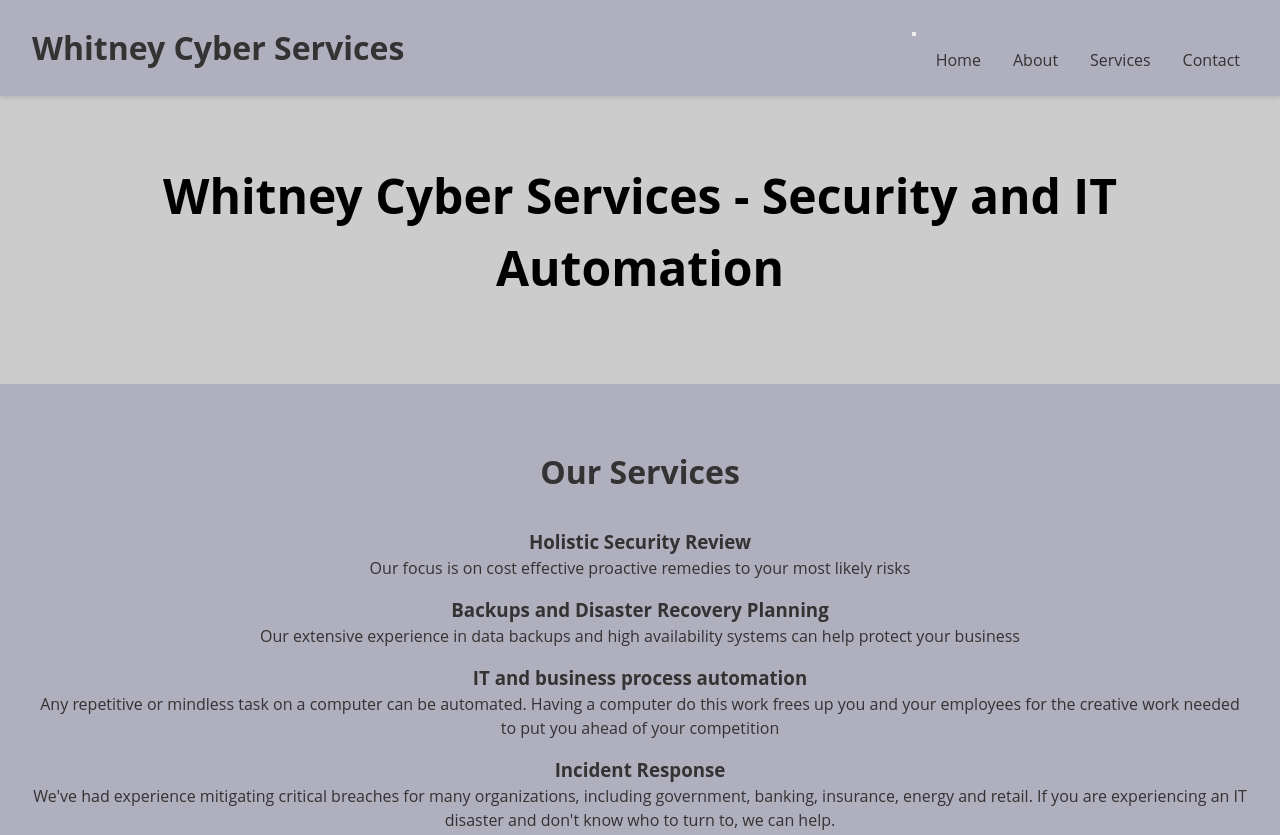
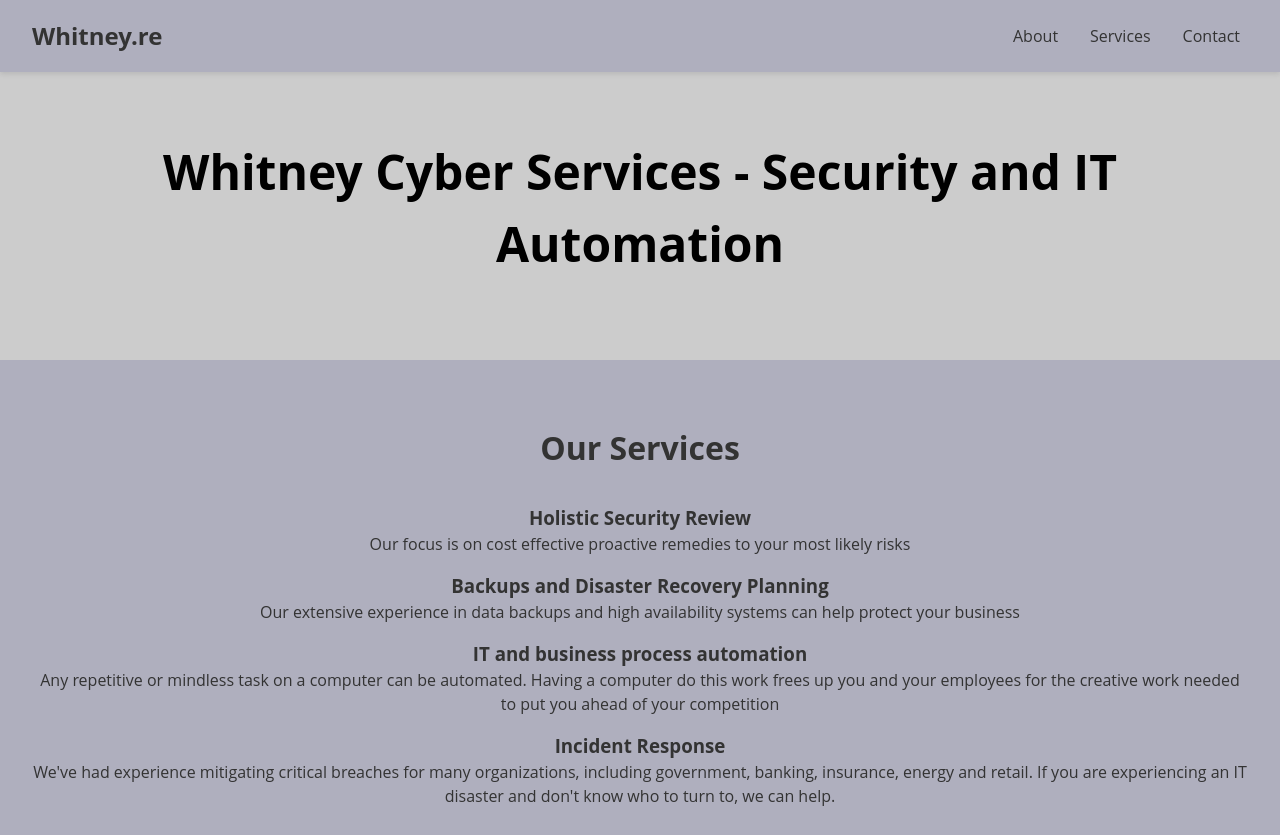
Before and after one commit to nouip/nouip.github.io, a plain HTML site: page index.html in a window 1280 px wide. Shown: the top 835 px of the page. Drawn offline with Linux system fonts and the light colour scheme.

Commit message:
Update index.html

```diff
--- a/index.html
+++ b/index.html
@@ -7,33 +7,16 @@
 	<link rel="stylesheet" href="style.css">
 </head>
 <body>
-	<header>
-	<h1>Whitney Cyber Services</h1>
-		<nav class="navbar navbar-light navbar-expand-md shadow-sm">
-  <div class="container">
-    <button class="navbar-toggler" type="button" data-bs-toggle="collapse" data-bs-target="#navbarSupportedContent" aria-controls="navbarSupportedContent" aria-expanded="false" aria-label="Toggle navigation">
-      <span class="navbar-toggler-icon"></span>
-    </button>
-    <div class="collapse navbar-collapse justify-content-end" id="navbarSupportedContent">
-      <ul class="navbar-nav mr-auto mb-2 mb-lg-0">
-        <li class="nav-item">
-          <a class="nav-link" href="#banner">Home</a>
-        </li>
-        <li class="nav-item">
-          <a class="nav-link" href="#about">About</a>
-        </li>
-        <li class="nav-item">
-          <a class="nav-link" href="#services">Services</a>
-        </li>
-        <li class="nav-item">
-          <a class="nav-link" href="#contact">Contact</a>
-        </li>
-      </ul>
-    </div>
-  </div>
-</nav>
-
-	</header>
+        <header>
+                <h2>Whitney.re</h2>
+                <nav>
+                        <ul>
+                                <li><a href="#about">About</a></li>
+                                <li><a href="#services">Services</a></li>
+                                <li><a href="#contact">Contact</a></li>
+                        </ul>
+                </nav>
+        </header>
 	<main>
 		<section class="banner" id="banner">
 			<h2>Whitney Cyber Services - Security and IT Automation</h2>
```
